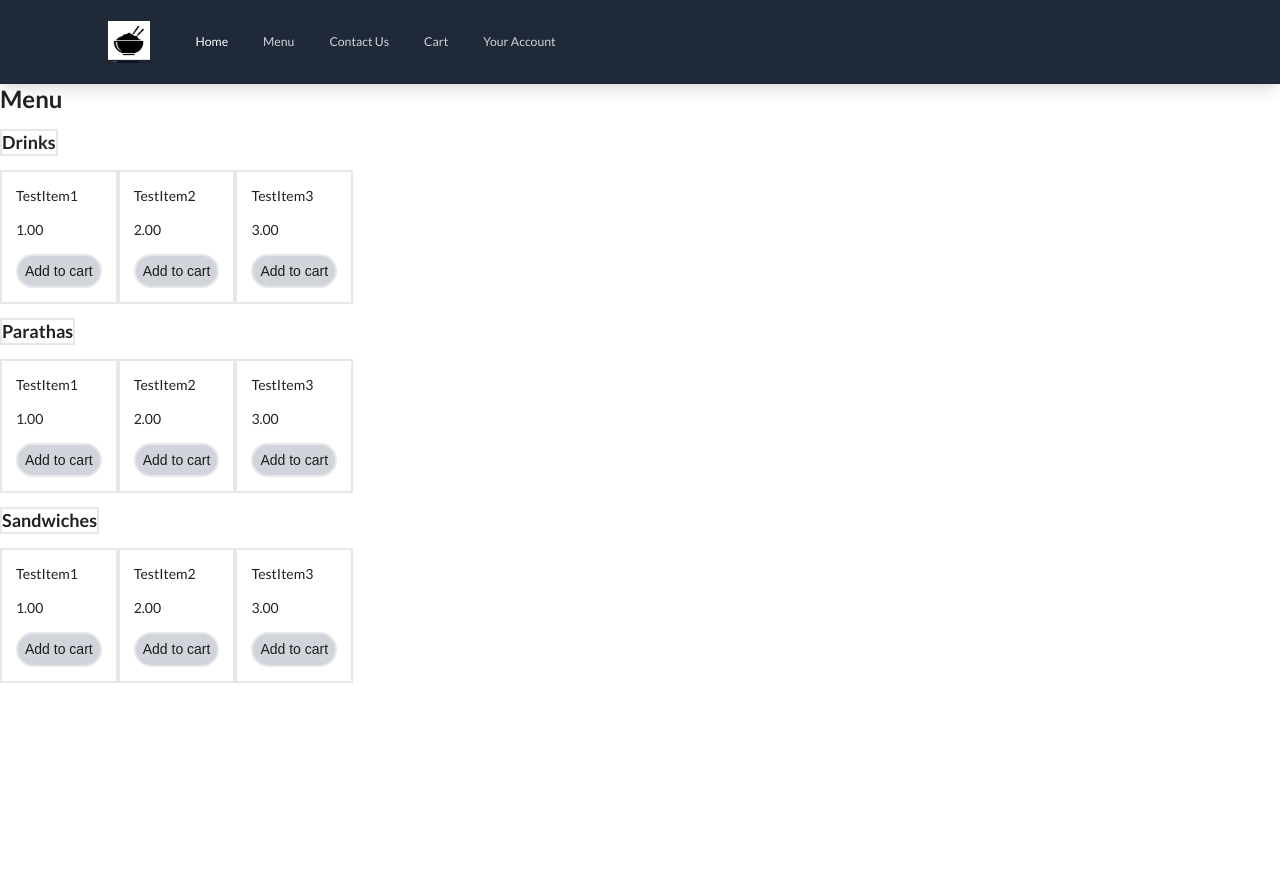
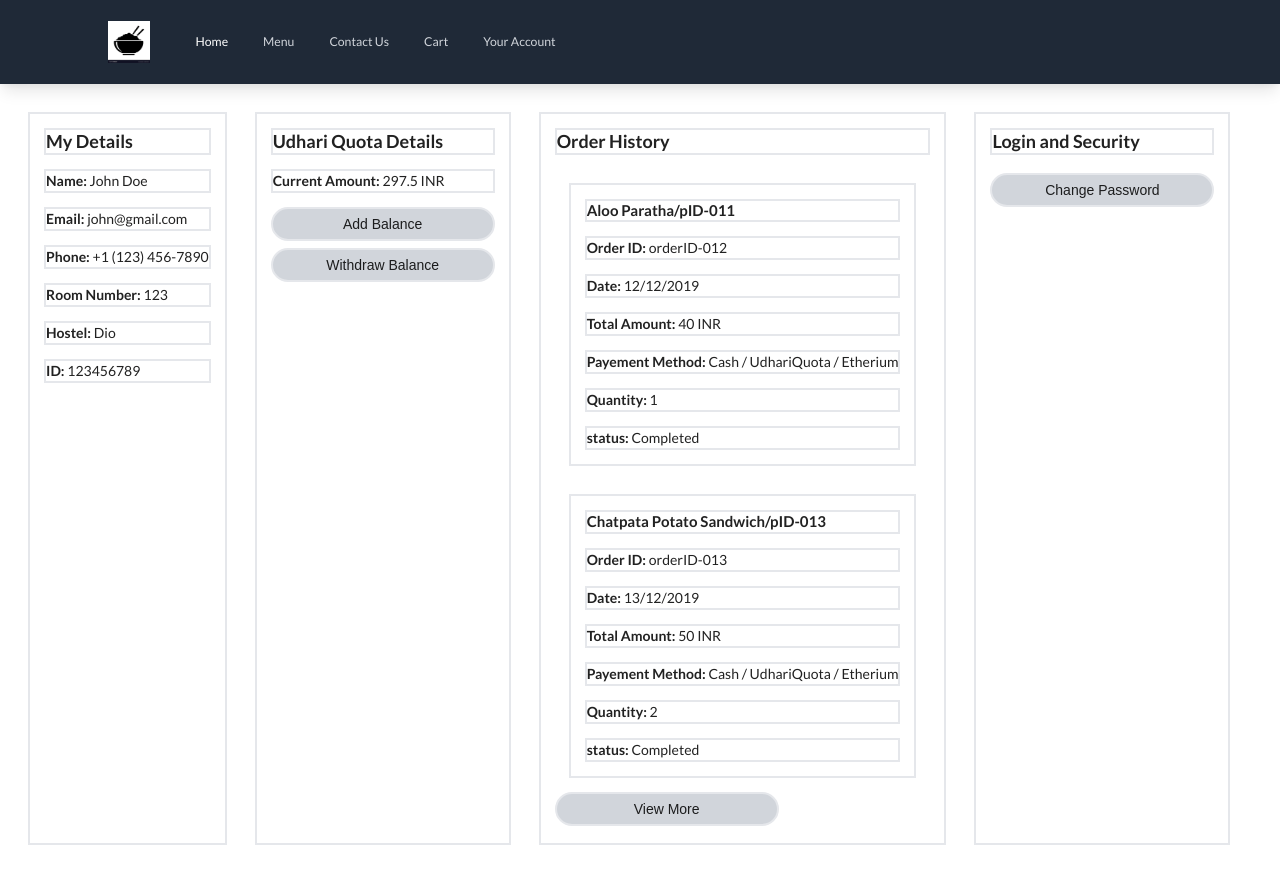
Before and after one commit to jvmolu/TechCafe, a React (Create React App) app in the folder Frontend/: page / in a window 1280 px wide. Before the commit the page ends 800 px from the top, so only its background shows below. Built offline with nearby package versions, Linux system fonts and the light colour scheme.

Commit message:
started development on Your Accounts Page

```diff
--- a/Frontend/src/App.js
+++ b/Frontend/src/App.js
@@ -1,12 +1,14 @@
 import './App.css';
 import Navbar from './components/Navbar/Navbar';
-import Menu from './components/Menu/Menu';
+// import Menu from './components/Menu/Menu';
+import YourAccountPage from './components/YourAccount/YourAccountPage';
 
 function App() {
   return (
     <div>
       <Navbar/>
-      <Menu />
+      {/* <Menu /> */}
+      <YourAccountPage />
     </div>
   );
 }
--- /dev/null
+++ b/Frontend/src/components/YourAccount/AccountDetails/AccountDetails.jsx
@@ -0,0 +1,17 @@
+import React from 'react'
+
+const AccountDetails = ({Details}) => {
+    return (
+        <div className="flex flex-col border-2 m-4 p-4">
+            <h3 className="border-2">My Details</h3>
+            <p className="border-2"><span className="font-bold">Name:</span> {Details.name}</p>
+            <p className="border-2"><span className="font-bold">Email:</span> {Details.email}</p>
+            <p className="border-2"><span className="font-bold">Phone:</span> {Details.phone}</p>
+            <p className="border-2"><span className="font-bold">Room Number:</span> {Details.room_no}</p>
+            <p className="border-2"><span className="font-bold">Hostel:</span> {Details.hostel}</p>
+            <p className="border-2"><span className="font-bold">ID:</span> {Details.id}</p>
+        </div>
+    )
+}
+
+export default AccountDetails
--- /dev/null
+++ b/Frontend/src/components/YourAccount/LoginAndSecurityDetails/LoginAndSecurityDetails.jsx
@@ -0,0 +1,13 @@
+import React from 'react'
+
+function LoginAndSecurityDetails() {
+    return (
+        <div className="flex flex-col border-2 m-4 p-4">
+            <h3 className="border-2">Login and Security</h3>
+            {/* <p className="border-2"><span className="font-bold">Current Amount:</span> {balance} {currency}</p> */}
+            <button className="border-2 bg-gray-300 p-2 rounded-full mt-1 w-64">Change Password</button>
+        </div>
+    )
+}
+
+export default LoginAndSecurityDetails
--- /dev/null
+++ b/Frontend/src/components/YourAccount/OrderHistory/OrderCard/OrderCard.jsx
@@ -0,0 +1,17 @@
+import React from 'react'
+
+const OrderCard = ({order}) => {
+    return (
+        <div className="flex flex-col border-2 m-4 p-4">
+            <h4 className="border-2">{order.product}/{order.productID}</h4>
+            <p className="border-2"><span className="font-bold">Order ID:</span> {order.id}</p>
+            <p className="border-2"><span className="font-bold">Date:</span> {order.date}</p>
+            <p className="border-2"><span className="font-bold">Total Amount:</span> {order.amount} {order.currency}</p>
+            <p className="border-2"><span className="font-bold">Payement Method:</span> {order.paymentMethod}</p>
+            <p className="border-2"><span className="font-bold">Quantity:</span> {order.quantity}</p>
+            <p className="border-2"><span className="font-bold">status:</span> {order.status}</p>
+        </div>
+    )
+}
+
+export default OrderCard
--- /dev/null
+++ b/Frontend/src/components/YourAccount/OrderHistory/OrderHistory.jsx
@@ -0,0 +1,32 @@
+import React, { useState } from 'react'
+import OrderCard from './OrderCard/OrderCard'
+
+const OrderHistory = ({orders}) => {
+
+    let [isShowFull, setIsShowFull] = useState(false);
+
+    const clickHandler = () => {
+        setIsShowFull((isShowFull)=>(!isShowFull))
+    }
+
+    return (
+        <div className="flex flex-col border-2 m-4 p-4">
+            <h3 className="border-2">Order History</h3>
+
+            {orders.length === 0 && <p>You have no orders</p>}
+
+            {!isShowFull && orders.length > 2 && <OrderCard key={orders[0].id} order={orders[0]}/>}
+
+            {!isShowFull && orders.length > 2 && <OrderCard key={orders[1].id} order={orders[1]}/>}
+
+            {!isShowFull && orders.length > 2 && <button onClick={clickHandler} className="border-2 bg-gray-300 p-2 rounded-full mb-1 w-64">View More</button>}
+
+            {(isShowFull || orders.length <= 2) && orders.map(order => <OrderCard key={order.id} order={order}/>)}
+
+            {isShowFull && orders.length > 2 && <button onClick={clickHandler} className="border-2 bg-gray-300 p-2 rounded-full mb-1 w-64">View Less</button>}
+
+        </div>
+    )
+}
+
+export default OrderHistory
--- /dev/null
+++ b/Frontend/src/components/YourAccount/UdhariQuotaDetails/UdhariQuotaDetails.jsx
@@ -0,0 +1,14 @@
+import React from 'react'
+
+const UdhariQuotaDetails = ({balance, currency}) => {
+    return (
+        <div className="flex flex-col border-2 m-4 p-4">
+            <h3 className="border-2">Udhari Quota Details</h3>
+            <p className="border-2"><span className="font-bold">Current Amount:</span> {balance} {currency}</p>
+            <button className="border-2 bg-gray-300 p-2 rounded-full mb-1 w-64">Add Balance</button>
+            <button className="border-2 bg-gray-300 p-2 rounded-full mt-1 w-64">Withdraw Balance</button>
+        </div>
+    )
+}
+
+export default UdhariQuotaDetails
--- /dev/null
+++ b/Frontend/src/components/YourAccount/YourAccountPage.jsx
@@ -0,0 +1,66 @@
+import React from 'react'
+import AccountDetails from './AccountDetails/AccountDetails'
+import LoginAndSecurityDetails from './LoginAndSecurityDetails/LoginAndSecurityDetails';
+import OrderHistory from './OrderHistory/OrderHistory';
+import UdhariQuotaDetails from './UdhariQuotaDetails/UdhariQuotaDetails'
+
+export default function YourAccountPage() {
+
+    let accountDetails = {
+        name: 'John Doe',
+        email: 'john@gmail.com',
+        phone: '+1 (123) 456-7890',
+        room_no: '123',
+        hostel: 'Dio',
+        id: '123456789'
+    }
+
+    let balance = 297.5;
+    let currency = "INR";
+
+    let orders = [
+        {
+            id: 'orderID-012',
+            date: '12/12/2019',
+            product: 'Aloo Paratha',
+            productID: 'pID-011',
+            amount: 40,
+            currency: 'INR',
+            paymentMethod: 'Cash / UdhariQuota / Etherium',
+            quantity: 1,
+            status: 'Completed'
+        },
+        {
+            id: 'orderID-013',
+            date: '13/12/2019',
+            product: 'Chatpata Potato Sandwich',
+            productID: 'pID-013',
+            amount: 50,
+            currency: 'INR',
+            paymentMethod: 'Cash / UdhariQuota / Etherium',
+            quantity: 2,
+            status: 'Completed'
+        },
+        {
+            id: 'orderID-014',
+            date: '14/12/2019',
+            product: 'Chole Bhature',
+            productID: 'pID-015',
+            amount: 70,
+            currency: 'INR',
+            paymentMethod: 'Cash / UdhariQuota / Etherium',
+            quantity: 4,
+            status: 'Completed'
+        }
+    ]
+
+
+    return (
+        <div className="flex p-4">
+            <AccountDetails Details={accountDetails}/>
+            <UdhariQuotaDetails balance={balance} currency={currency} />
+            <OrderHistory orders={orders}/>
+            <LoginAndSecurityDetails />
+        </div>
+    )
+}
```
